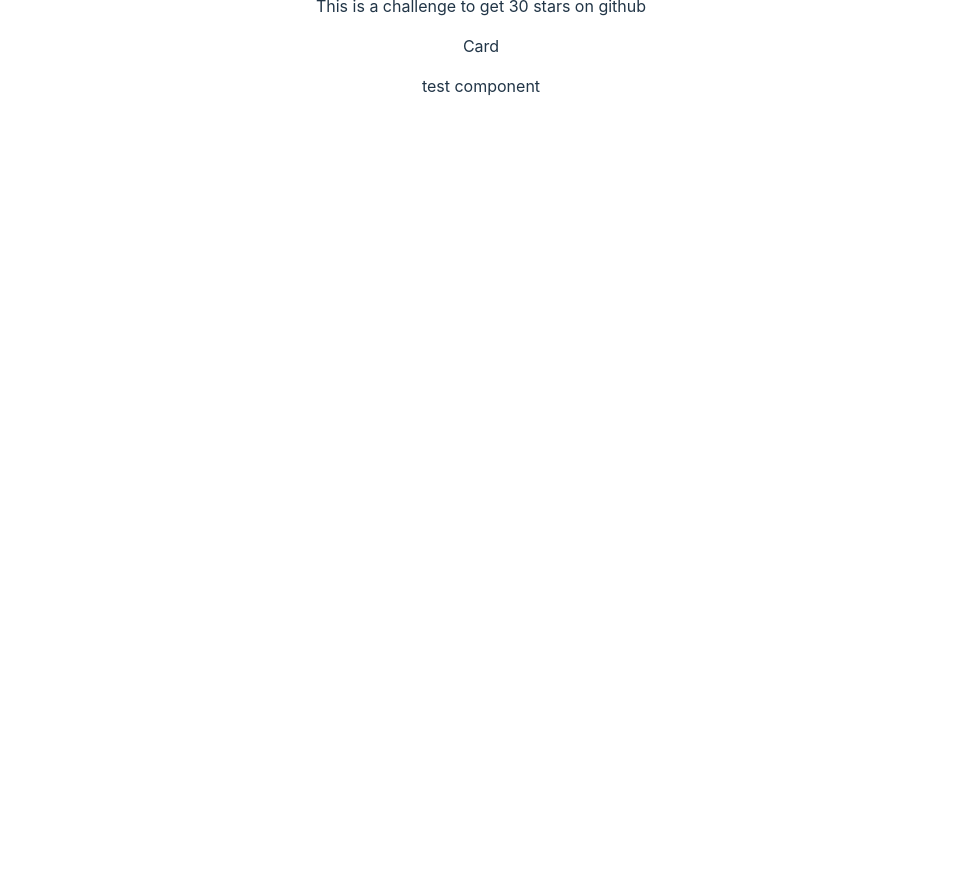
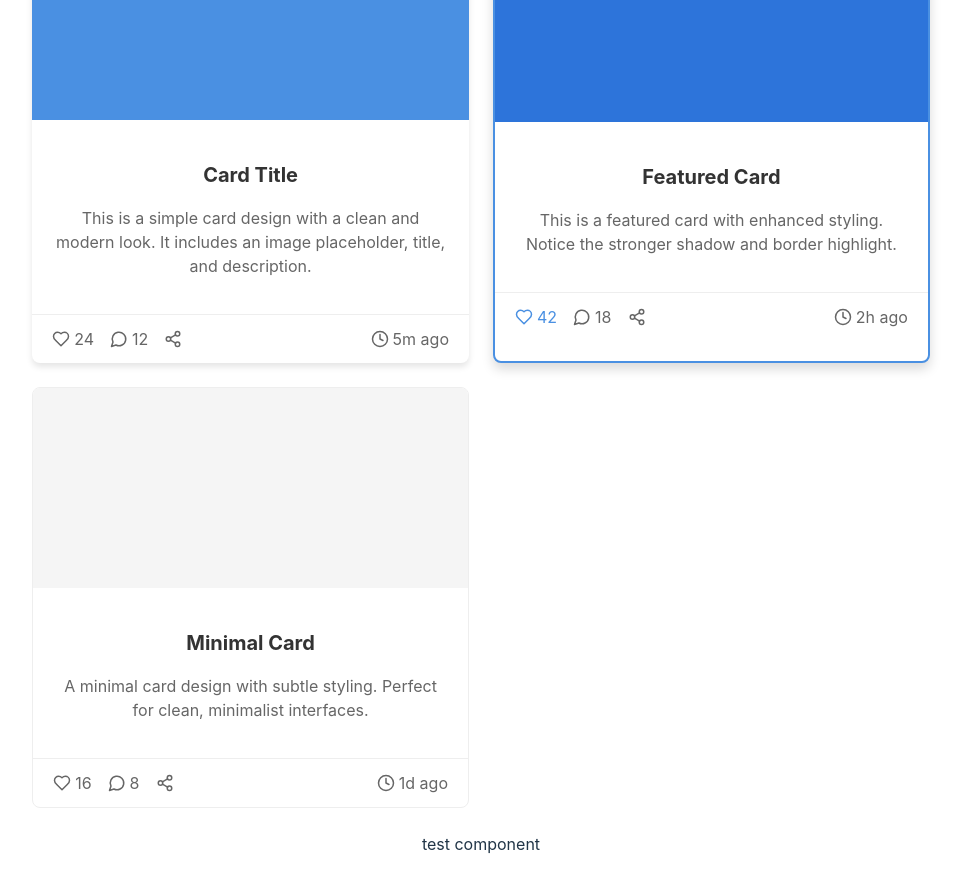
Before and after one commit to aiperi/30github, a React (Vite) app: page / in a window 1280 px wide. Shown: the part 500-1392 px from the top of the page, without its empty margins (159-1122 px from the left). Before the commit the page ends 800 px from the top, so only its background shows below. Built offline with nearby package versions, Linux system fonts and the light colour scheme.

Commit message:
some card designs to dev branch

```diff
--- a/package.json
+++ b/package.json
@@ -10,6 +10,7 @@
     "preview": "vite preview"
   },
   "dependencies": {
+    "lucide-react": "^0.475.0",
     "react": "^19.0.0",
     "react-dom": "^19.0.0",
     "react-router": "^7.1.5"
--- a/src/components/card.tsx
+++ b/src/components/card.tsx
@@ -1,13 +1,177 @@
 
+import { Heart, Share2, Clock, MessageCircle } from 'lucide-react';
 
-const Card = () => {
+const CardGrid = () => {
+    const styles = {
+        gridContainer: {
+            display: 'grid',
+            gridTemplateColumns: 'repeat(auto-fit, minmax(300px, 1fr))',
+            gap: '24px',
+            padding: '24px'
+        },
+        card: {
+            backgroundColor: '#ffffff',
+            borderRadius: '8px',
+            boxShadow: '0 4px 6px rgba(0, 0, 0, 0.1)',
+            overflow: 'hidden',
+            transition: 'transform 0.2s ease',
+            cursor: 'pointer'
+        },
+        imageContainer: {
+            height: '200px',
+            backgroundColor: '#4a90e2',
+            position: 'relative'
+        },
+        content: {
+            padding: '20px'
+        },
+        title: {
+            fontSize: '20px',
+            fontWeight: 'bold',
+            marginBottom: '12px',
+            color: '#333333'
+        },
+        description: {
+            color: '#666666',
+            lineHeight: '1.5',
+            marginBottom: '16px'
+        },
+        footer: {
+            display: 'flex',
+            justifyContent: 'space-between',
+            alignItems: 'center',
+            padding: '12px 20px',
+            borderTop: '1px solid #eee'
+        },
+        iconContainer: {
+            display: 'flex',
+            gap: '16px'
+        },
+        iconWrapper: {
+            display: 'flex',
+            alignItems: 'center',
+            gap: '4px',
+            color: '#666666'
+        },
+        hoverEffect: {
+            ':hover': {
+                transform: 'translateY(-4px)'
+            }
+        }
+    };
+
     return (
-        <div>
-            <p>Card</p>
+        <div style={styles.gridContainer}>
+            {/* Basic Card */}
+            <div style={{ ...styles.card, ...styles.hoverEffect }}>
+                <div style={styles.imageContainer}></div>
+                <div style={styles.content}>
+                    <h3 style={styles.title}>Card Title</h3>
+                    <p style={styles.description}>
+                        This is a simple card design with a clean and modern look.
+                        It includes an image placeholder, title, and description.
+                    </p>
+                </div>
+                <div style={styles.footer}>
+                    <div style={styles.iconContainer}>
+            <span style={styles.iconWrapper}>
+              <Heart size={18} />
+              <span>24</span>
+            </span>
+                        <span style={styles.iconWrapper}>
+              <MessageCircle size={18} />
+              <span>12</span>
+            </span>
+                        <span style={styles.iconWrapper}>
+              <Share2 size={18} />
+            </span>
+                    </div>
+                    <span style={styles.iconWrapper}>
+            <Clock size={18} />
+            <span>5m ago</span>
+          </span>
+                </div>
+            </div>
 
+            {/* Featured Card */}
+            <div style={{
+                ...styles.card,
+                ...styles.hoverEffect,
+                boxShadow: '0 6px 12px rgba(0, 0, 0, 0.15)',
+                border: '2px solid #4a90e2'
+            }}>
+                <div style={{
+                    ...styles.imageContainer,
+                    backgroundColor: '#2d74da'
+                }}></div>
+                <div style={styles.content}>
+                    <h3 style={styles.title}>Featured Card</h3>
+                    <p style={styles.description}>
+                        This is a featured card with enhanced styling.
+                        Notice the stronger shadow and border highlight.
+                    </p>
+                </div>
+                <div style={styles.footer}>
+                    <div style={styles.iconContainer}>
+            <span style={styles.iconWrapper}>
+              <Heart size={18} color="#4a90e2" />
+              <span style={{ color: '#4a90e2' }}>42</span>
+            </span>
+                        <span style={styles.iconWrapper}>
+              <MessageCircle size={18} />
+              <span>18</span>
+            </span>
+                        <span style={styles.iconWrapper}>
+              <Share2 size={18} />
+            </span>
+                    </div>
+                    <span style={styles.iconWrapper}>
+            <Clock size={18} />
+            <span>2h ago</span>
+          </span>
+                </div>
+            </div>
 
+            {/* Minimal Card */}
+            <div style={{
+                ...styles.card,
+                ...styles.hoverEffect,
+                boxShadow: 'none',
+                border: '1px solid #eee'
+            }}>
+                <div style={{
+                    ...styles.imageContainer,
+                    backgroundColor: '#f5f5f5'
+                }}></div>
+                <div style={styles.content}>
+                    <h3 style={styles.title}>Minimal Card</h3>
+                    <p style={styles.description}>
+                        A minimal card design with subtle styling.
+                        Perfect for clean, minimalist interfaces.
+                    </p>
+                </div>
+                <div style={styles.footer}>
+                    <div style={styles.iconContainer}>
+            <span style={styles.iconWrapper}>
+              <Heart size={18} />
+              <span>16</span>
+            </span>
+                        <span style={styles.iconWrapper}>
+              <MessageCircle size={18} />
+              <span>8</span>
+            </span>
+                        <span style={styles.iconWrapper}>
+              <Share2 size={18} />
+            </span>
+                    </div>
+                    <span style={styles.iconWrapper}>
+            <Clock size={18} />
+            <span>1d ago</span>
+          </span>
+                </div>
+            </div>
         </div>
     );
 };
 
-export default Card;
+export default CardGrid;
```
Also changed, not shown: 1 other file (tests, documents, lock files or other folders).
